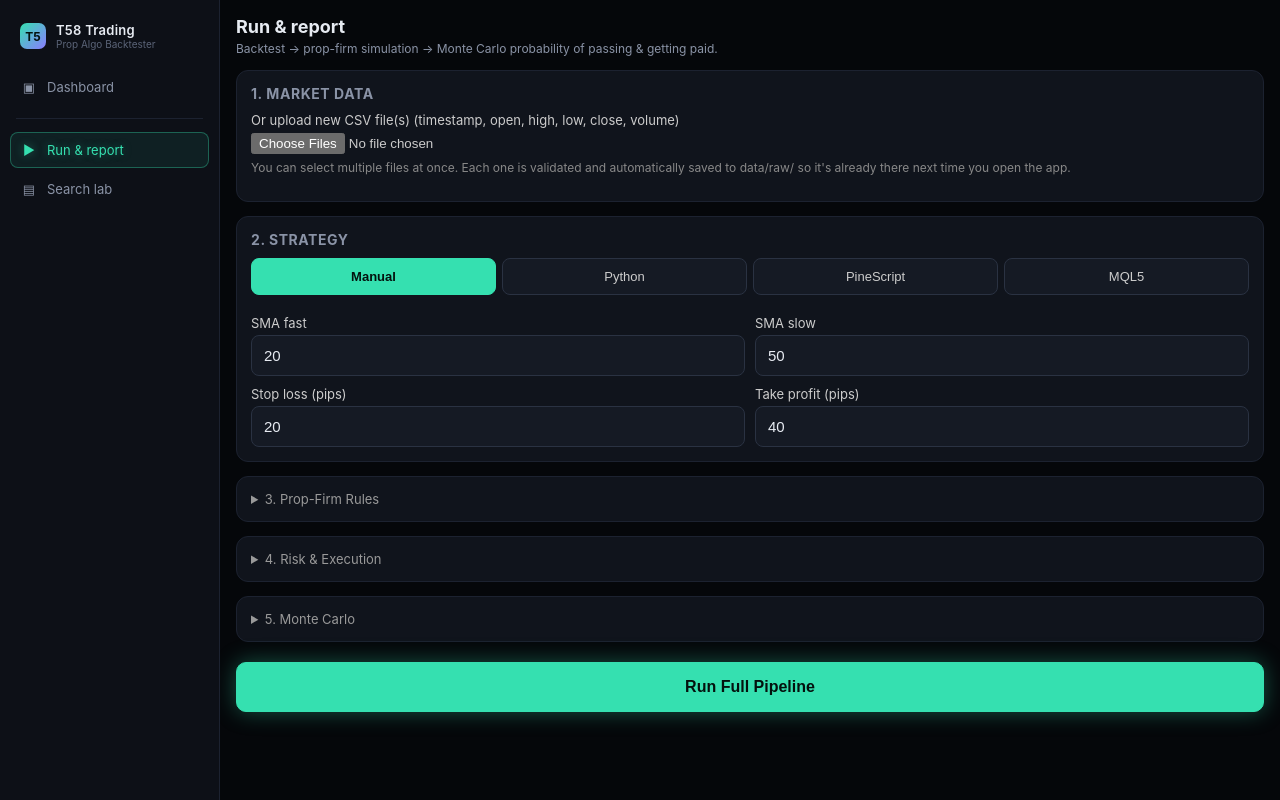
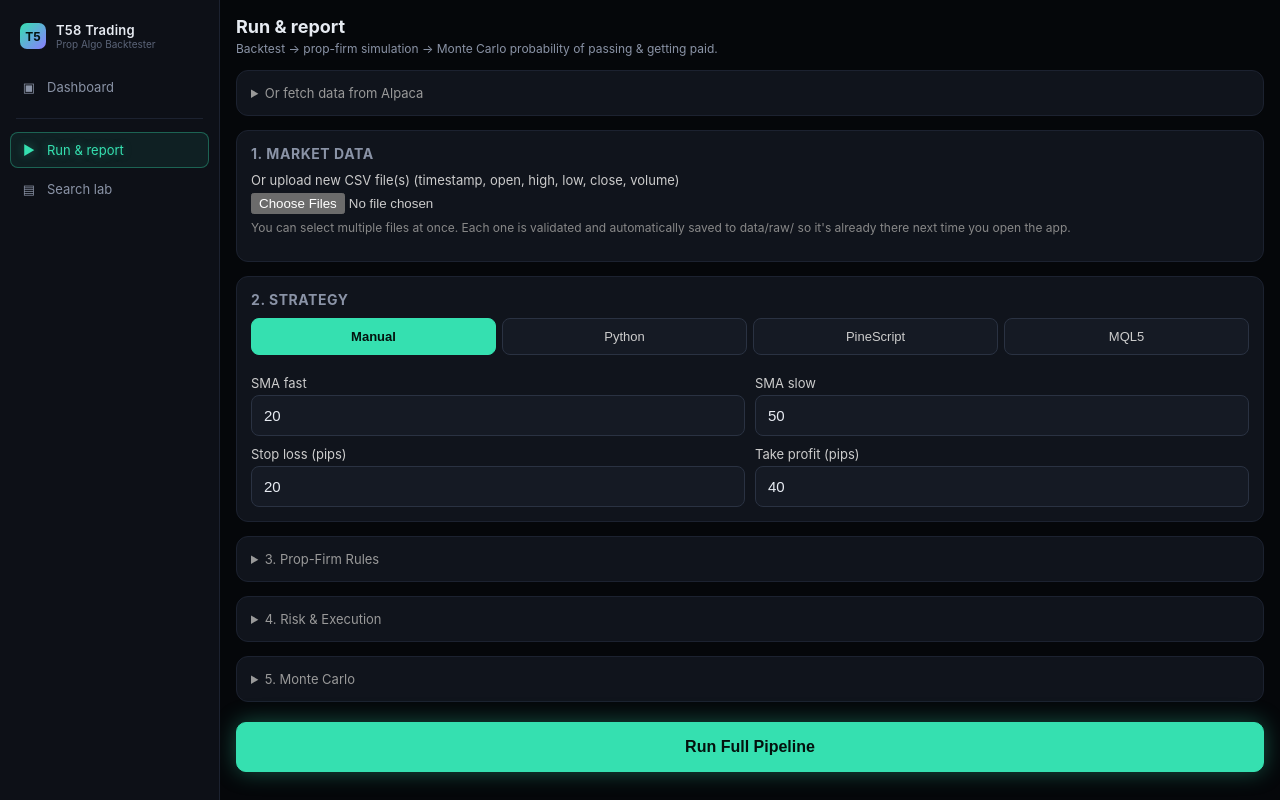
Before and after one commit to okmantz/T58-PROP-ALGO-BACKTESTER, a Flask app: template app/web/templates/index.html in a window 1280 px wide. Run offline with Flask 3, Linux system fonts and the light colour scheme; the template is opened without the code that fills it, so the values that code supplies are empty; some libraries are stand-ins or nearby versions.

Commit message:
Add files via upload

```diff
--- a/app/web/templates/index.html
+++ b/app/web/templates/index.html
@@ -42,6 +42,7 @@
   }
   .error { background: #2a1414; border: 1px solid #6b2323; color: #ffb4b4; padding: 12px; border-radius: 10px; margin-bottom: 14px; font-size: 14px; }
   .notice { background: #142a1a; border: 1px solid #235a32; color: #b4ffcb; padding: 12px; border-radius: 10px; margin-bottom: 14px; font-size: 14px; }
+  .warning { background: #2a2314; border: 1px solid #6b5423; color: #ffcf7a; padding: 12px; border-radius: 10px; margin-bottom: 14px; font-size: 14px; }
   .headline { display: grid; grid-template-columns: 1fr 1fr; gap: 10px; }
   .stat { background: var(--panel-3); border: 1px solid var(--border); border-radius: 10px; padding: 12px; }
   .stat .label { font-size: 11px; color: var(--text-muted); text-transform: uppercase; }
@@ -66,6 +67,10 @@
 
 {% if strategy_notice %}
 <div class="notice">{{ strategy_notice }}</div>
+{% endif %}
+
+{% if alpaca_notice %}
+<div class="{{ 'error' if alpaca_notice_kind == 'error' else ('warning' if alpaca_notice_kind == 'warning' else 'notice') }}">{{ alpaca_notice }}</div>
 {% endif %}
 
 {% if result %}
@@ -96,6 +101,85 @@
   </div>
 </div>
 {% endif %}
+
+<div class="card">
+  <details{{ ' open' if alpaca_notice else '' }}>
+    <summary>Or fetch data from Alpaca</summary>
+    <p style="font-size:12px;color:#888;margin:8px 0 10px;">
+      Pulls bars via the Alpaca API (stocks + crypto only — no forex/futures/CFD feed) and saves
+      them into data/raw/, where they'll appear in the "previously stored dataset" dropdown below.
+      A free Alpaca paper-trading account provides API keys for data access.
+    </p>
+    <form method="post" action="/data/alpaca/fetch">
+      <div class="row">
+        <div>
+          <label>Alpaca API key{{ ' (leave blank to reuse saved key)' if alpaca_has_saved_keys else '' }}</label>
+          <input type="password" name="alpaca_api_key" autocomplete="off" placeholder="{{ '••••••••••• (saved)' if alpaca_has_saved_keys else '' }}">
+        </div>
+        <div>
+          <label>Alpaca secret key{{ ' (leave blank to reuse saved secret)' if alpaca_has_saved_keys else '' }}</label>
+          <input type="password" name="alpaca_secret_key" autocomplete="off" placeholder="{{ '••••••••••• (saved)' if alpaca_has_saved_keys else '' }}">
+        </div>
+      </div>
+      <label style="display:flex;align-items:center;gap:8px;font-size:13px;color:#ccc;margin-top:10px;">
+        <input type="checkbox" name="alpaca_save_keys" style="width:auto;" {{ 'checked' if alpaca_has_saved_keys else '' }}>
+        Save these keys on this computer for next time
+      </label>
+      <div class="row" style="margin-top:6px;">
+        <div>
+          <label>Symbol(s), comma-separated</label>
+          <input type="text" name="alpaca_symbols" value="AAPL" placeholder="e.g. AAPL, MSFT, BTC/USD">
+        </div>
+        <div>
+          <label>Asset class</label>
+          <select name="alpaca_asset_class">
+            {% for ac in alpaca_asset_classes %}
+            <option value="{{ ac }}">{{ ac }}</option>
+            {% endfor %}
+          </select>
+        </div>
+      </div>
+      <div class="row">
+        <div>
+          <label>Timeframe</label>
+          <select name="alpaca_timeframe">
+            {% for tf in alpaca_timeframes %}
+            <option value="{{ tf }}" {{ 'selected' if tf == '1Day' else '' }}>{{ tf }}</option>
+            {% endfor %}
+          </select>
+        </div>
+        <div><label>Start date</label><input type="text" name="alpaca_start" value="2024-01-01" placeholder="YYYY-MM-DD"></div>
+        <div><label>End date</label><input type="text" name="alpaca_end" value="2026-01-01" placeholder="YYYY-MM-DD"></div>
+      </div>
+      <div class="row">
+        <div>
+          <label>Feed (stocks only)</label>
+          <select name="alpaca_feed">
+            {% for fd in alpaca_feeds %}
+            <option value="{{ fd }}">{{ fd }}</option>
+            {% endfor %}
+          </select>
+        </div>
+        <div>
+          <label>Adjustment (stocks only)</label>
+          <select name="alpaca_adjustment">
+            {% for adj in alpaca_adjustments %}
+            <option value="{{ adj }}">{{ adj }}</option>
+            {% endfor %}
+          </select>
+        </div>
+      </div>
+      <button type="submit" class="submit-btn" style="margin-top:12px;">Fetch &amp; Save</button>
+    </form>
+    {% if alpaca_has_saved_keys %}
+    <form method="post" action="/data/alpaca/forget" style="margin-top:8px;">
+      <button type="submit" style="background:none;border:1px solid var(--border-light);color:#999;padding:8px 12px;border-radius:8px;font-size:12px;width:100%;">
+        Forget saved Alpaca keys
+      </button>
+    </form>
+    {% endif %}
+  </details>
+</div>
 
 <form method="post" action="/run" enctype="multipart/form-data">
 
```
